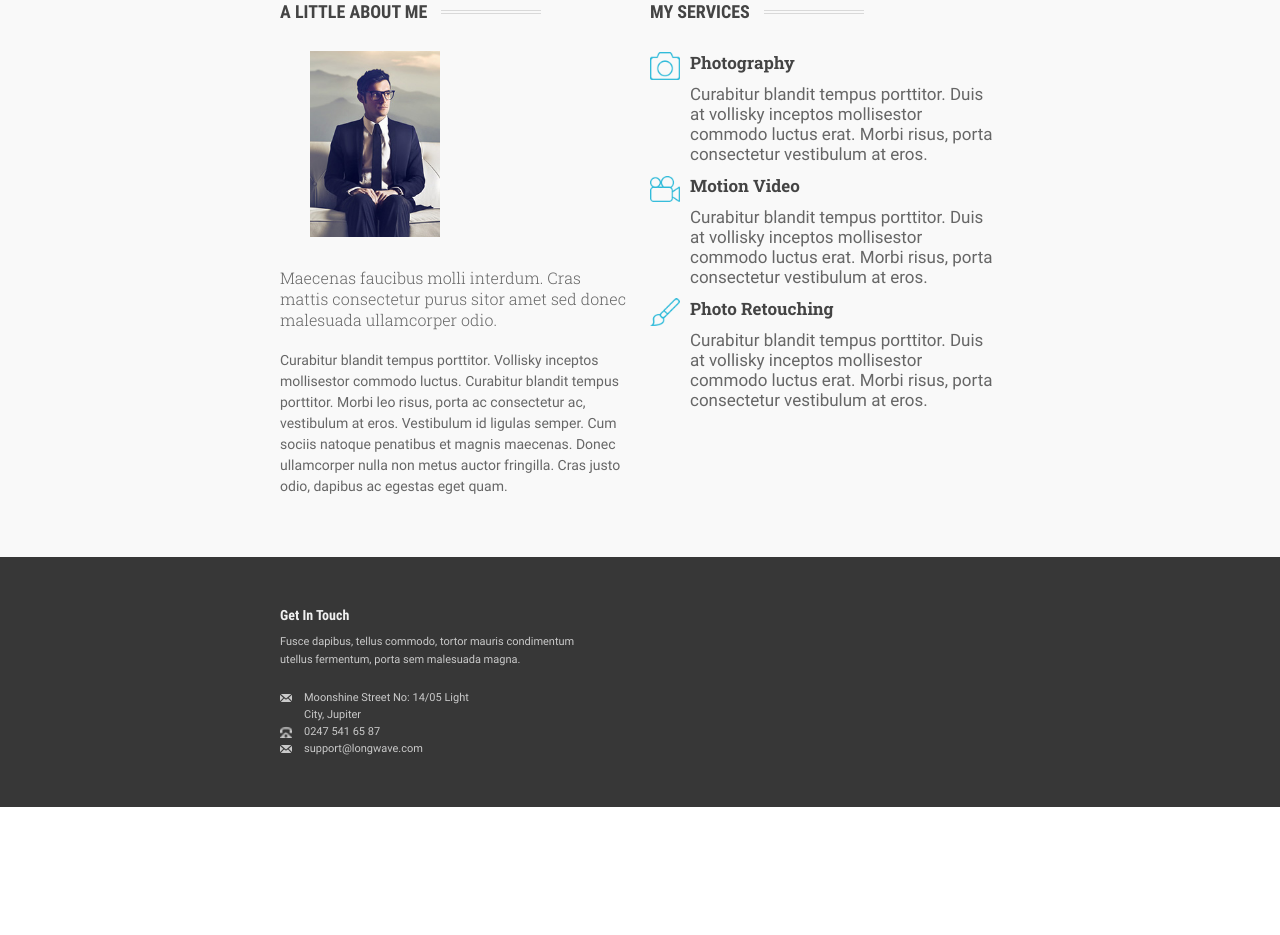
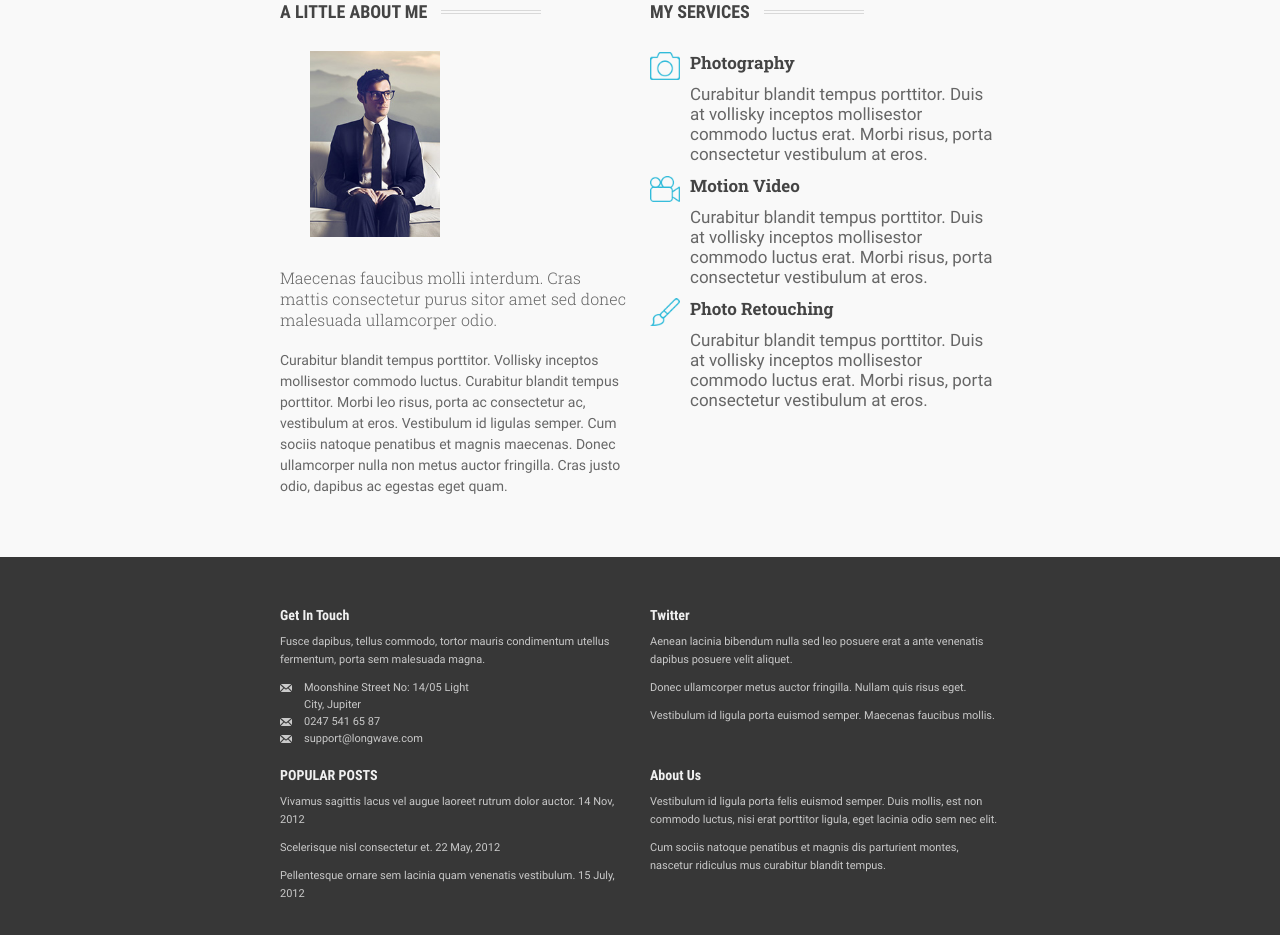
Before and after one commit to wwwax/kubb, a plain HTML site: page index.html in a window 1280 px wide. Shown: the part 2510-3445 px from the top of the page. Before the commit the page ends 3317 px from the top, so only its background shows below. Drawn offline with Linux system fonts and the light colour scheme.

Commit message:
footer done

```diff
--- a/assets/css/main.css
+++ b/assets/css/main.css
@@ -1055,17 +1055,9 @@ img {
   }
 }
 
-/* FOOTER */
-
 .footer {
   padding: 30px 0;
   background-color: #373737;
-}
-
-@media (min-width: 568px) {
-  .footer {
-    /* background-color: red; */
-  }
 }
 
 @media (min-width: 768px) {
@@ -1080,13 +1072,45 @@ img {
   }
 }
 
+.footer_list {
+  display: flex;
+  flex-direction: column;
+}
+
+@media (min-width: 768px) {
+  .footer_list {
+    flex-direction: row;
+    flex-wrap: wrap;
+    justify-content: space-between;
+  }
+}
+
 .footer_item {
   width: 300px;
+  margin-bottom: 20px;
+}
+
+.footer_item:last-child {
+  margin-bottom: 0;
+}
+
+@media (min-width: 768px) {
+  .footer_item {
+    width: 350px;
+  }
+
+  .footer_item:nth-last-child(-n + 2) {
+    margin-bottom: 0;
+  }
 }
 
 @media (min-width: 1440px) {
   .footer_item {
-    width: 300px;
+    width: 270px;
+  }
+
+  .footer_item:nth-last-child(-n + 4) {
+    margin-bottom: 0;
   }
 }
 
@@ -1104,10 +1128,8 @@ img {
   }
 }
 
-/* ################ */
-
 .footer_item_text {
-  padding-bottom: 20px;
+  padding-bottom: 10px;
   font-family: roboto_regular;
   font-size: 11px;
   line-height: 18px;
@@ -1125,8 +1147,6 @@ img {
     line-height: 24px;
   }
 }
-
-/* ################ */
 
 .footer_item_address_item {
   width: 210px;
@@ -1147,8 +1167,6 @@ img {
   }
 }
 
-/* ################ */
-
 .footer_item_address_item::before {
   content: '';
   position: absolute;
@@ -1166,14 +1184,14 @@ img {
 }
 
 .footer_item_address_item.tel::before {
-  background-image: url('../img/icons/footer/tel.png');
+  background-image: url('../img/icons/footer/message.png');
 }
 
 .footer_item_address_item.message::before {
   background-image: url('../img/icons/footer/message.png');
 }
 
-/* ################ */
+/* VISUALLY-HIDDEN */
 
 .visually-hidden:not(:focus):not(:active),
 input[type='checkbox'].visually-hidden,
--- a/index.html
+++ b/index.html
@@ -404,6 +404,51 @@
               <div class="footer_item_address_item message">support@longwave.com</div>
             </div>
           </div>
+
+          <!-- ITEM -->
+          <div class="footer_item">
+            <div class="footer_item_title">Twitter</div>
+            <div class="footer_item_text">
+              Aenean lacinia bibendum nulla sed leo posuere erat a ante venenatis dapibus
+              posuere velit aliquet.
+            </div>
+            <div class="footer_item_text">
+              Donec ullamcorper metus auctor fringilla. Nullam quis risus eget.
+            </div>
+            <div class="footer_item_text">
+              Vestibulum id ligula porta euismod semper. Maecenas faucibus mollis.
+            </div>
+          </div>
+
+          <!-- ITEM -->
+          <div class="footer_item">
+            <div class="footer_item_title">POPULAR POSTS</div>
+            <div class="footer_item_text">
+              Vivamus sagittis lacus vel augue laoreet rutrum dolor auctor.
+              <span>14 Nov, 2012</span>
+            </div>
+            <div class="footer_item_text">
+              Scelerisque nisl consectetur et.
+              <span>22 May, 2012</span>
+            </div>
+            <div class="footer_item_text">
+              Pellentesque ornare sem lacinia quam venenatis vestibulum.
+              <span>15 July, 2012</span>
+            </div>
+          </div>
+
+          <!-- ITEM -->
+          <div class="footer_item">
+            <div class="footer_item_title">About Us</div>
+            <div class="footer_item_text">
+              Vestibulum id ligula porta felis euismod semper. Duis mollis, est non
+              commodo luctus, nisi erat porttitor ligula, eget lacinia odio sem nec elit.
+            </div>
+            <div class="footer_item_text">
+              Cum sociis natoque penatibus et magnis dis parturient montes, nascetur
+              ridiculus mus curabitur blandit tempus.
+            </div>
+          </div>
         </div>
       </div>
     </div>
```
